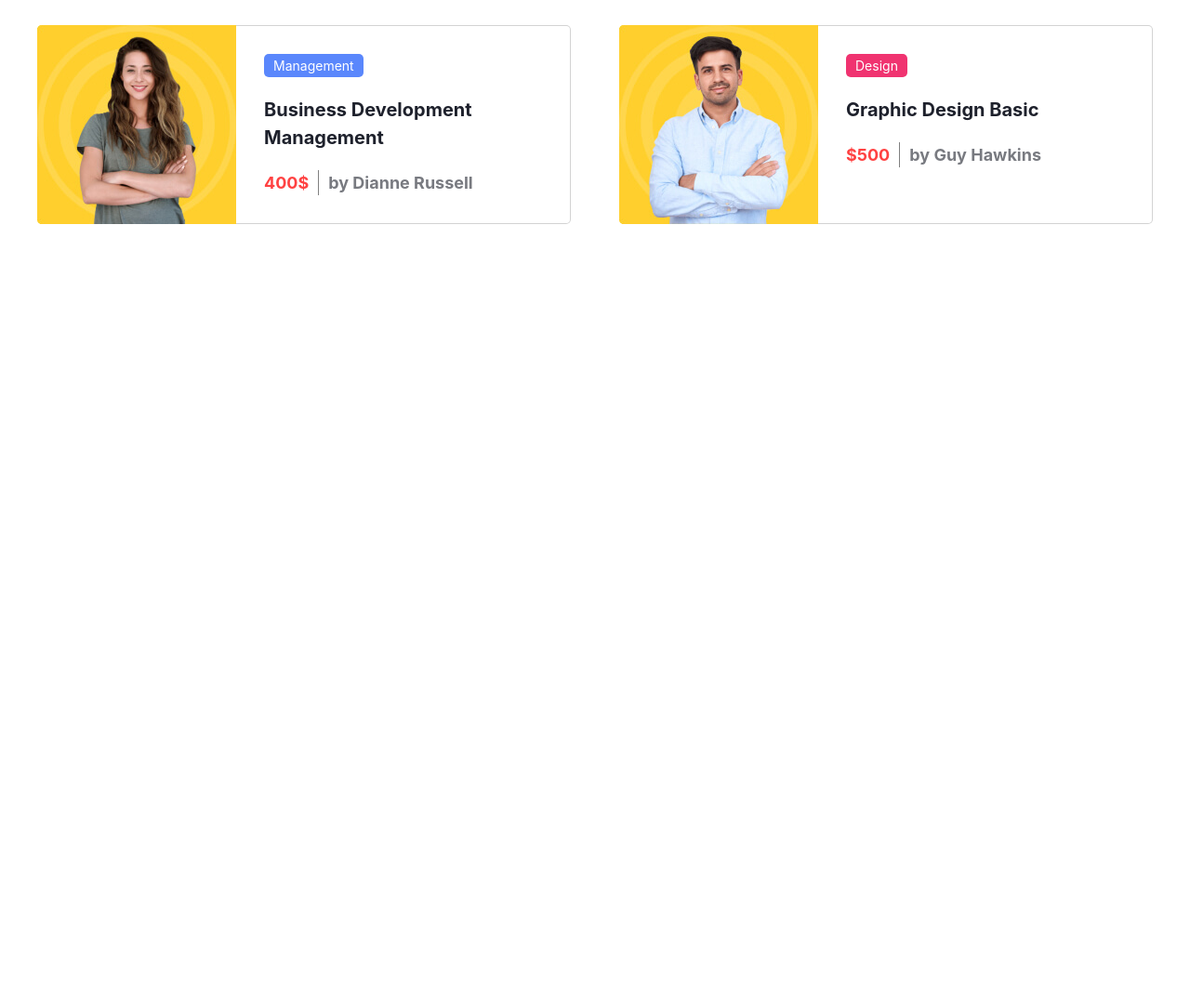
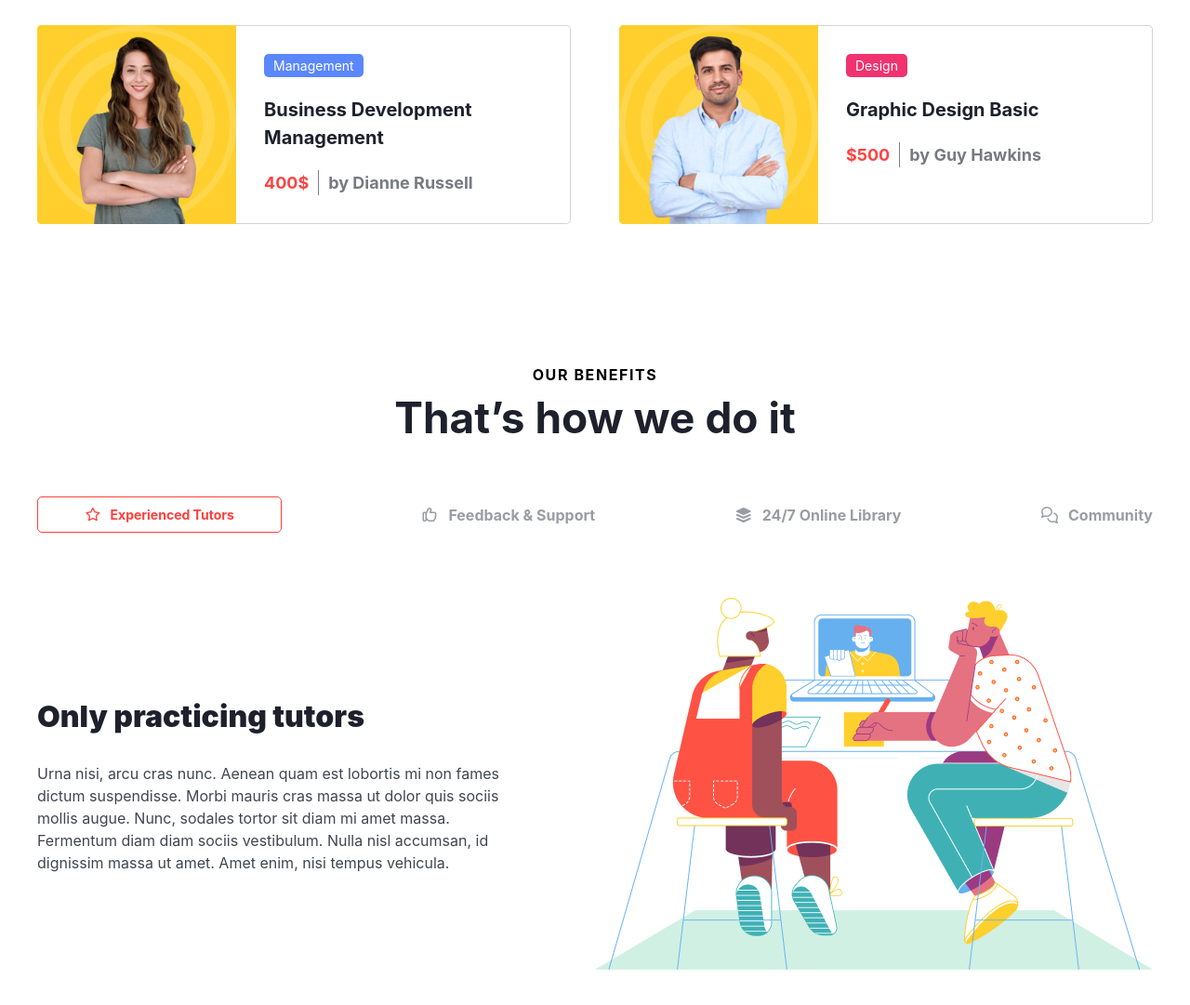
Before and after one commit to mahmadzoda09/GroupLesson2, a website: page index.html in a window 1280 px wide. Shown: the part 2372-3453 px from the top of the page at 93% size. Before the commit the page ends 2663 px from the top, so only its background shows below. Drawn offline with nearby package versions, Linux system fonts and the light colour scheme; files that its build step writes are made by us from their sources; a web font is replaced by a local one.

Commit message:
AbdulloPage1Sec4

```diff
--- a/index.html
+++ b/index.html
@@ -190,16 +190,14 @@
             </h1>
           </div>
           <button
-            class="hover:text-white hover:bg-[#FB4F1F] text-[#FB4F1F] font-bold text-[14px] border-[1px] border-[#FB4F1F] p-[8px_25px] rounded-[5px] "
+            class="hover:text-white hover:bg-[#FB4F1F] text-[#FB4F1F] font-bold text-[14px] border-[1px] border-[#FB4F1F] p-[8px_25px] rounded-[5px]"
           >
             View all courses
           </button>
         </div>
         <div class="flex flex-col gap-[30px]">
           <div class="flex flex-col gap-[20px] lg:flex-row lg:justify-between">
-            <div
-              class="flex flex-col lg:flex-row shadow-2xl"
-            >
+            <div class="flex flex-col lg:flex-row shadow-2xl">
               <img src="src/Abdullo/first.png" alt="" />
               <aside
                 class="flex flex-col gap-[20px] items-start lg:border-[1px] lg:border-[lightgray] lg:border-l-0 rounded-tr-[5px] rounded-br-[5px] p-[30px] w-[360px]"
@@ -215,7 +213,7 @@
                 </h1>
                 <nav class="flex gap-[10px] items-center">
                   <h1
-                    class="border-r-[1px] pr-[10px]  border-[gray]  text-[18px] font-bold text-[#FF4242]"
+                    class="border-r-[1px] pr-[10px] border-[gray] text-[18px] font-bold text-[#FF4242]"
                   >
                     100$
                   </h1>
@@ -225,12 +223,10 @@
                 </nav>
               </aside>
             </div>
-            <div
-              class="flex flex-col lg:flex-row shadow-2xl"
-            >
+            <div class="flex flex-col lg:flex-row shadow-2xl">
               <img src="src/Abdullo/second.png" alt="" />
               <aside
-                class="flex flex-col gap-[20px] items-start lg:border-[1px] lg:border-[lightgray] lg:border-l-0 rounded-tr-[5px] rounded-br-[5px] p-[30px] pr-[10px]  w-[360px] "
+                class="flex flex-col gap-[20px] items-start lg:border-[1px] lg:border-[lightgray] lg:border-l-0 rounded-tr-[5px] rounded-br-[5px] p-[30px] pr-[10px] w-[360px]"
               >
                 <p
                   class="text-[14px] text-[white] bg-[#5A87FC] p-[2px_10px] rounded-[5px]"
@@ -242,7 +238,7 @@
                 </h1>
                 <nav class="flex gap-[10px] items-center">
                   <h1
-                    class="border-r-[1px] pr-[10px]  border-[gray]  text-[18px] font-bold text-[#FF4242]"
+                    class="border-r-[1px] pr-[10px] border-[gray] text-[18px] font-bold text-[#FF4242]"
                   >
                     $480
                   </h1>
@@ -270,7 +266,7 @@
                 </h1>
                 <nav class="flex gap-[10px] items-center">
                   <h1
-                    class="border-r-[1px] pr-[10px]  border-[gray]  text-[18px] font-bold text-[#FF4242]"
+                    class="border-r-[1px] pr-[10px] border-[gray] text-[18px] font-bold text-[#FF4242]"
                   >
                     200$
                   </h1>
@@ -296,7 +292,7 @@
                 </h1>
                 <nav class="flex gap-[10px] items-center">
                   <h1
-                    class="border-r-[1px] pr-[10px]  border-[gray]  text-[18px] font-bold text-[#FF4242]"
+                    class="border-r-[1px] pr-[10px] border-[gray] text-[18px] font-bold text-[#FF4242]"
                   >
                     $530
                   </h1>
@@ -324,7 +320,7 @@
                 </h1>
                 <nav class="flex gap-[10px] items-center">
                   <h1
-                    class="border-r-[1px] pr-[10px]  border-[gray]  text-[18px] font-bold text-[#FF4242]"
+                    class="border-r-[1px] pr-[10px] border-[gray] text-[18px] font-bold text-[#FF4242]"
                   >
                     400$
                   </h1>
@@ -349,7 +345,7 @@
                 </h1>
                 <nav class="flex gap-[10px] items-center">
                   <h1
-                    class="border-r-[1px] pr-[10px]  border-[gray]  text-[18px] font-bold text-[#FF4242]"
+                    class="border-r-[1px] pr-[10px] border-[gray] text-[18px] font-bold text-[#FF4242]"
                   >
                     $500
                   </h1>
@@ -362,6 +358,56 @@
           </div>
         </div>
       </section>
+
+      <section
+        class="max-w-300 m-auto flex flex-col gap-[50px]  lg:p-[100px_0] p-[50px_15px]"
+      >
+        <div class="flex flex-col items-center">
+          <h1 class="font-bold tracking-widest">OUR BENEFITS</h1>
+          <h1 class="text-[#1E212C] font-bold lg:text-[46px] text-[32px]">
+            That’s how we do it
+          </h1>
+        </div>
+        <div
+          class="flex flex-col gap-[20px] items-center lg:flex-row lg:justify-between"
+        >
+          <button
+            class="flex items-center gap-[10px] text-[#FF3F3A] border-[1px] border-[#FF3F3A] font-bold text-[14px] p-[8px_50px] rounded-[5px] hover:text-white hover:bg-[#FB4F1F] !hover:text-white"
+          >
+            <i class="fa-regular fa-star text-[#ff3f3a] hover:text-white"></i>
+            Experienced Tutors
+          </button>
+          <div class="flex items-center gap-[10px]">
+            <i class="fa-regular fa-thumbs-up text-[#9a9ca5]"></i>
+            <p class="font-bold text-[#9A9CA5]">Feedback & Support</p>
+          </div>
+          <div class="flex items-center gap-[10px]">
+            <i class="fa-solid fa-layer-group text-[#9a9ca5]"></i>
+            <p class="font-bold text-[#9A9CA5]">24/7 Online Library</p>
+          </div>
+          <div class="flex items-center gap-[10px]">
+            <i class="fa-regular fa-comments text-[#9a9ca5]"></i>
+            <p class="font-bold text-[#9A9CA5]">Community</p>
+          </div>
+        </div>
+        <div
+          class="flex flex-col gap-[30px] lg:flex-row lg:justify-between lg:items-center"
+        >
+          <aside class="flex flex-col gap-[25px]">
+            <h1 class="text-[32px] text-[#1E212C] font-black">
+              Only practicing tutors
+            </h1>
+            <p class="text-[#424551] lg:w-[500px]">
+              Urna nisi, arcu cras nunc. Aenean quam est lobortis mi non fames
+              dictum suspendisse. Morbi mauris cras massa ut dolor quis sociis
+              mollis augue. Nunc, sodales tortor sit diam mi amet massa.
+              Fermentum diam diam sociis vestibulum. Nulla nisl accumsan, id
+              dignissim massa ut amet. Amet enim, nisi tempus vehicula.
+            </p>
+          </aside>
+          <img src="src/Abdullo/illustration2.png" alt="" />
+        </div>
+      </section>
     </main>
   </body>
 </html>
```
Also changed, not shown: src/Abdullo/illustration2.png (added).
